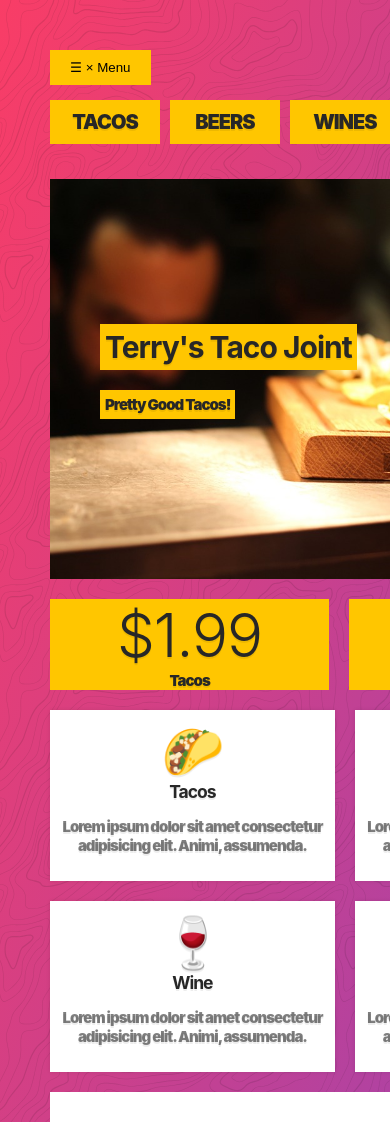
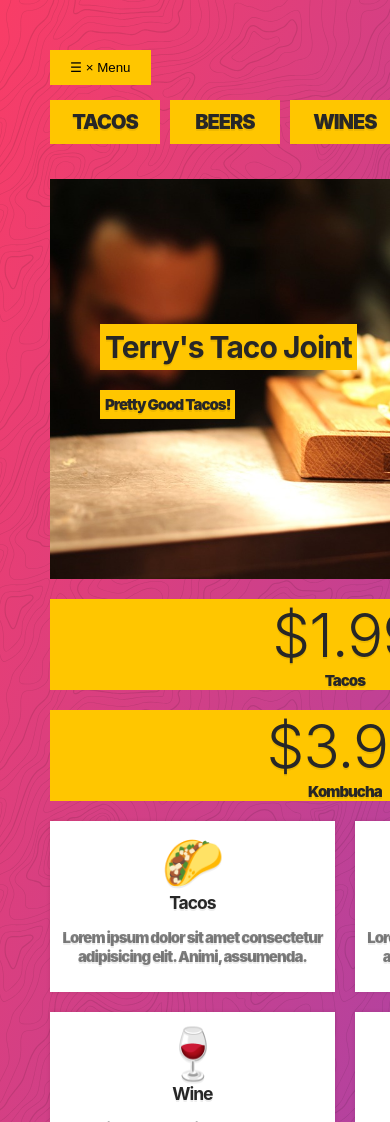
Before and after one commit to mrhdigital/speechRecognitionFun, a website: page cssGrid/24 - Responisve Website/responsive.html in a window 390 px wide. Shown: the top 1122 px of the page. Drawn offline with Linux system fonts and the light colour scheme.

Commit message:
included media queries for max-width 500px bring to one column

```diff
--- a/cssGrid/24 - Responisve Website/responsive.css
+++ b/cssGrid/24 - Responisve Website/responsive.css
@@ -174,3 +174,12 @@ body {
         "cta1 cta2"
     }
 }
+
+@media (max-width: 500px) {
+    .top {
+      grid-template-areas:
+        "hero"
+        "cta1"
+        "cta2"
+    }
+  }
```
